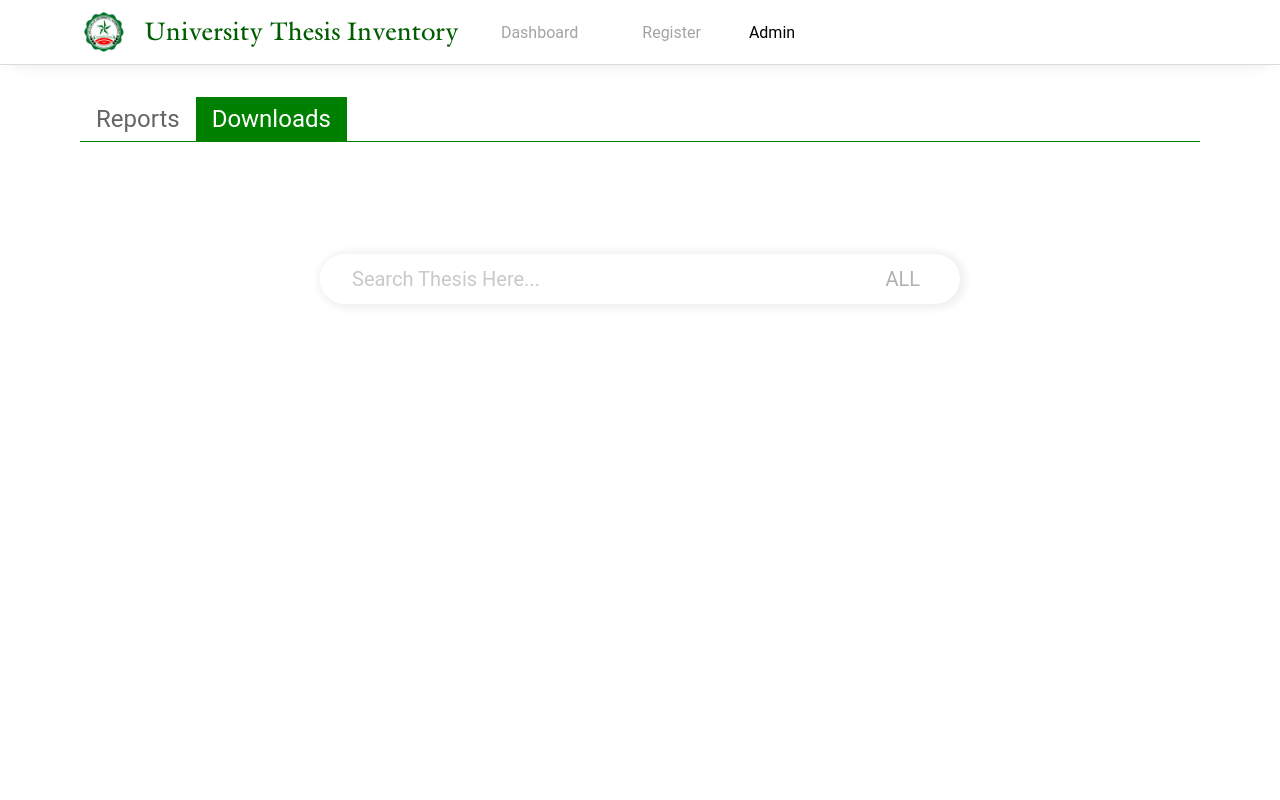
After one commit to TheSciCoder3000/Micro_WEBAPP, a PHP site: page /webapp/downloads.php in a window 1280 px wide. The commit adds this page. Run offline with PHP 8.4, Linux system fonts and the light colour scheme; style sheets or scripts are compiled from the project's sources; some web fonts are replaced.

Commit message:
navigation for admin page

```diff
--- /dev/null
+++ b/css/AdminNav.css
@@ -0,0 +1,22 @@
+.admin-navigation {
+  margin: 2rem 5rem;
+}
+.admin-navigation .nav-items {
+  display: flex;
+}
+.admin-navigation .nav-items h2 {
+  padding: 0.5rem 1rem;
+  font-weight: 400;
+}
+.admin-navigation .nav-items h2.active {
+  background-color: green;
+  color: white;
+}
+.admin-navigation .nav-items h2 a {
+  color: rgb(101, 101, 101);
+  text-decoration: none;
+}
+.admin-navigation hr {
+  border: none;
+  border-bottom: 1px solid green;
+}/*# sourceMappingURL=AdminNav.css.map */
--- /dev/null
+++ b/css/scss/AdminNav.scss
@@ -0,0 +1,27 @@
+.admin-navigation {
+    margin: 2rem 5rem;
+
+    .nav-items {
+        display: flex;
+
+        h2 {
+            padding: 0.5rem 1rem;
+            font-weight: 400;
+
+            &.active {
+                background-color: green;
+                color: white;
+            }
+
+            a {
+                color: rgb(101, 101, 101);
+                text-decoration: none;
+            }
+        }
+    }
+
+    hr {
+        border: none;
+        border-bottom: 1px solid green;
+    }
+}
--- a/css/scss/Reports.scss
+++ b/css/scss/Reports.scss
@@ -5,7 +5,6 @@
 
 body {
     background-color: rgb(248, 248, 248);
-
 
     .reports-query-cont {
         margin: 2rem 5rem;
--- /dev/null
+++ b/downloads.php
@@ -0,0 +1,83 @@
+<html lang="en">
+
+<head>
+    <meta charset="UTF-8">
+    <meta name="viewport" content="width=device-width, initial-scale=1.0">
+    <link rel="stylesheet" href="css/Navbar.css">
+    <link rel="stylesheet" href="css/AdminNav.css">
+    <link rel="stylesheet" href="css/Search.css">
+    <title>Search for Thesis</title>
+</head>
+
+<body>
+    <nav>
+        <div class="logo-cont">
+            <img src="./img/dlsud-logo.png" alt="dlsud-logo">
+            <h2>University Thesis Inventory</h2>
+        </div>
+        <ul class="nav-list">
+            <li class="nav-item"><a href="./index.php" class="nav-link">Dashboard</a></li>
+            <li class="nav-item"><a href="./register.php" class="nav-link">Register</a></li>
+            <li class="nav-item active">Admin</li>
+        </ul>
+        <div class="accounts-cont"></div>
+    </nav>
+    <div class="admin-navigation">
+        <div class="nav-items">
+            <h2><a href="./reports.php">Reports</a></h2>
+            <h2 class="active">Downloads</h2>
+        </div>
+        <hr>
+    </div>
+    <div class="search-cont">
+        <div class="main-search-cont">
+            <div class="search-bar-cont">
+                <div class="search-bar">
+                    <form id="search-bar-form" action="<?php echo htmlspecialchars($_SERVER['PHP_SELF']); ?>" method="post">
+                        <input value="<?php if (isset($_POST['search-key'])) echo htmlspecialchars($_POST['search-key'] != 'ALL' ? $_POST['search-key'] : ''); ?>" type="text" name="search-key" placeholder="Search Thesis Here..." class="search-input" autocomplete="off" required>
+                    </form>
+                    <form id="search-all-form" action="<?php echo htmlspecialchars($_SERVER['PHP_SELF']); ?>" method="post">
+                        <input type="submit" value="ALL" name="search-key">
+                    </form>
+                </div>
+            </div>
+        </div>
+
+
+
+
+
+        <?php
+
+        require __DIR__ . '/utils/data.php';
+        require __DIR__ . '/utils/search_util.php';
+
+        if (isset($_POST['search-key']) && is_value_empty($_POST['search-key'])) {
+            $search_value = $_POST['search-key'];
+            $search_results = getSearchData($search_value);
+
+            echo "<div class=\"search-results-cont\"><table>";
+
+            echo "<thead>
+                        <tr>
+                            <th>THESIS ID</th>
+                            <th>TITLE NAME</th>
+                            <th>PROGRAM</th>
+                            <th>LAST NAME</th>
+                            <th>FIRST NAME</th>
+                        </tr>
+                    </thead>";
+
+            echo "<tbody>";
+            getTableBody($search_results);
+            echo "</tbody>";
+
+            echo "</table></div>";
+        }
+
+        ?>
+
+    </div>
+</body>
+
+</html>
--- a/utils/search_util.php
+++ b/utils/search_util.php
@@ -1,6 +1,58 @@
 <?php
 
 function getSearchData(String $searchKey)
+{
+    $search_key = trim($searchKey);
+
+    $serverName = "NeurosLaptop\SQLEXPRESS";
+
+    $connectionOptions = [
+        "Database" => "WEBAPP",
+        "Uid" => "",
+        "PWD" => ""
+    ];
+
+    $conn = sqlsrv_connect($serverName, $connectionOptions);
+
+    $sql = null;
+
+    if ($search_key == "ALL") {
+        $sql = "SELECT T.TITLE_ID, T.TITLE_NAME, T.PROGRAM, a.LAST_NAME, a.FIRST_NAME FROM TITLE AS T
+            INNER JOIN AUTHOR AS a ON t.TITLE_ID = a.TITLE_ID
+            INNER JOIN (
+                SELECT TITLE_ID, MIN(AUTHOR_ID) AS FIRST_ID
+                FROM AUTHOR GROUP BY TITLE_ID
+            ) AS FA ON a.TITLE_ID = FA.TITLE_ID AND a.AUTHOR_ID = FA.FIRST_ID
+            INNER JOIN ADVISER AS AD
+            ON AD.TITLE_ID = T.TITLE_ID
+            INNER JOIN CO_ADVISER AS CO
+            ON CO.TITLE_ID = T.TITLE_ID
+            ";
+    } else {
+        $sql = "SELECT T.TITLE_ID, T.TITLE_NAME, T.PROGRAM, a.LAST_NAME, a.FIRST_NAME FROM TITLE AS T
+            INNER JOIN AUTHOR AS a ON t.TITLE_ID = a.TITLE_ID
+            INNER JOIN (
+                SELECT TITLE_ID, MIN(AUTHOR_ID) AS FIRST_ID
+                FROM AUTHOR GROUP BY TITLE_ID
+            ) AS FA ON a.TITLE_ID = FA.TITLE_ID AND a.AUTHOR_ID = FA.FIRST_ID
+            INNER JOIN ADVISER AS AD
+            ON AD.TITLE_ID = T.TITLE_ID
+            INNER JOIN CO_ADVISER AS CO
+            ON CO.TITLE_ID = T.TITLE_ID
+
+            WHERE T.TITLE_NAME LIKE '%$search_key%' OR a.LAST_NAME LIKE '%$search_key%' OR a.FIRST_NAME LIKE '%$search_key%' OR T.PROGRAM LIKE '%$search_key%'
+            ";
+    }
+
+    $res = sqlsrv_query($conn, $sql);
+    $search_results = [];
+    while ($row = sqlsrv_fetch_array($res)) {
+        $search_results[] = $row;
+    }
+
+    return $search_results;
+}
+function getSearchDownloadData(String $searchKey)
 {
     $search_key = trim($searchKey);
 
```
Also changed, not shown: reports.php (+9 -0 lines), 2 other files.
